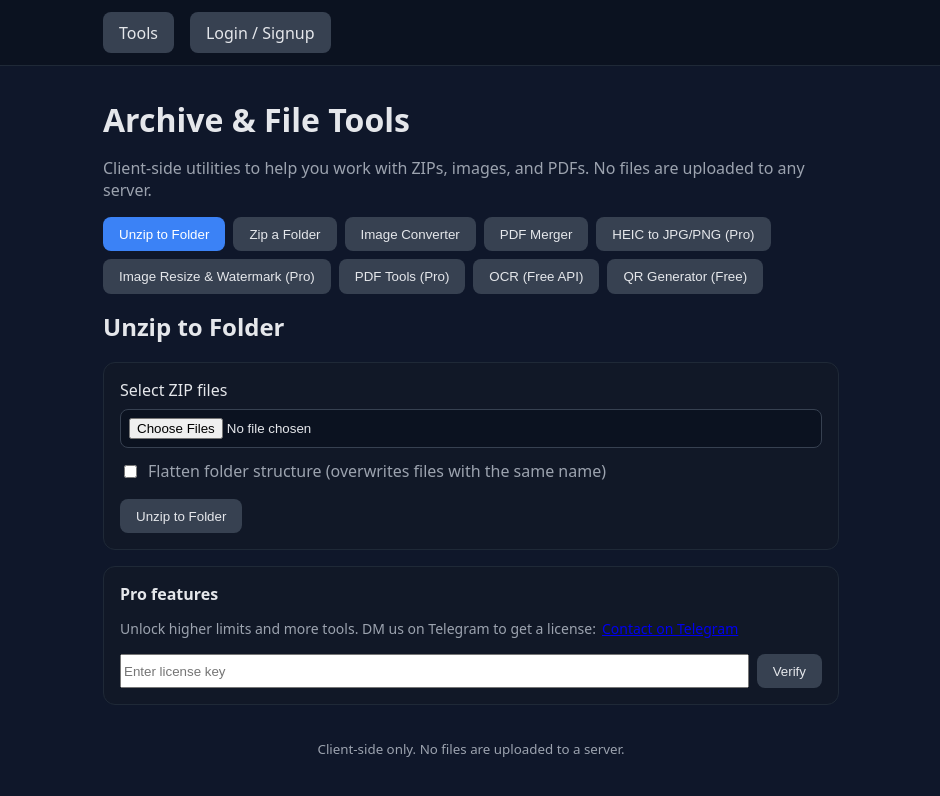
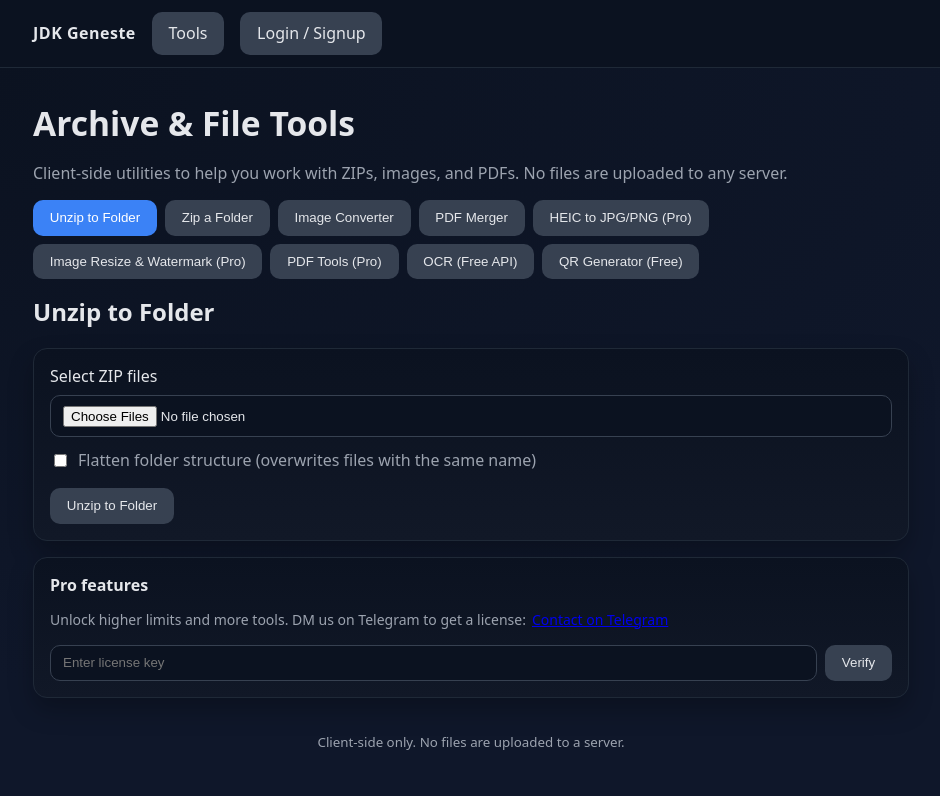
Before and after one commit to arshath2w-afk/blank-project, a Next.js app: page / in a window 1280 px wide. Shown: the top 796 px of the page, without its empty margins (169-1109 px from the left). Built offline with nearby package versions, Linux system fonts and the light colour scheme; no server answers.

Commit message:
feat(ui): refine theme and layout — new colors/gradients, elevation/shadows, input/button styles, animations, and update site title/metadata
Co-authored-by: Genie <genie@cosine.sh>

```diff
--- a/app/globals.css
+++ b/app/globals.css
@@ -1,6 +1,7 @@
 :root {
   --bg: #0f172a;
-  --panel: #111827;
+  --panel: #0b1220;
+  --elev: #111827;
   --text: #e5e7eb;
   --muted: #9ca3af;
   --primary: #3b82f6;
@@ -16,19 +17,20 @@ html, body { height: 100%; }
 body {
   margin: 0;
   font-family: ui-sans-serif, system-ui, -apple-system, Segoe UI, Roboto, Helvetica, Arial, "Apple Color Emoji", "Segoe UI Emoji";
-  background: var(--bg);
+  background: radial-gradient(1200px 600px at 10% 10%, #0b1220, var(--bg));
   color: var(--text);
 }
 
 .container {
-  max-width: 800px;
+  max-width: 940px;
   margin: 0 auto;
   padding: 2rem;
+  animation: fadeIn 400ms ease-out both;
 }
 
 h1 {
   margin: 0 0 0.5rem 0;
-  font-size: 2rem;
+  font-size: 2.1rem;
 }
 
 .subtitle {
@@ -37,19 +39,25 @@ h1 {
 }
 
 .card {
-  background: var(--panel);
+  background: linear-gradient(180deg, var(--panel), var(--elev));
   border: 1px solid #1f2937;
-  border-radius: 12px;
+  border-radius: 14px;
   padding: 1rem;
+  box-shadow: 0 12px 24px rgba(0,0,0,0.25);
+  transition: transform 180ms ease, box-shadow 180ms ease;
+}
+.card:hover {
+  transform: translateY(-2px);
+  box-shadow: 0 16px 32px rgba(0,0,0,0.3);
 }
 
 .label { display: block; margin-bottom: 0.5rem; }
 
-input[type="file"] {
+input[type="file"], input[type="text"], input[type="email"], input[type="password"], input[type="number"], select, textarea {
   width: 100%;
-  padding: 0.5rem;
+  padding: 0.6rem 0.75rem;
   border: 1px solid #374151;
-  border-radius: 8px;
+  border-radius: 10px;
   background: #0b1220;
   color: var(--text);
 }
@@ -60,15 +68,15 @@ input[type="file"] {
 .actions { margin-top: 1rem; display: flex; gap: 0.5rem; flex-wrap: wrap; }
 
 .button {
-  padding: 0.6rem 1rem;
-  border-radius: 8px;
+  padding: 0.65rem 1.05rem;
+  border-radius: 10px;
   border: none;
   cursor: pointer;
   background: #374151;
   color: var(--text);
-  transition: background 0.2s;
+  transition: background 0.2s, transform 120ms ease;
 }
-.button:hover { background: #4b5563; }
+.button:hover { background: #4b5563; transform: translateY(-1px); }
 
 .button.primary { background: var(--primary); color: white; }
 .button.primary:hover { background: var(--primary-dark); }
@@ -85,7 +93,7 @@ input[type="file"] {
 }
 .bar {
   height: 100%;
-  background: var(--accent);
+  background: linear-gradient(90deg, var(--accent), #16a34a);
   width: 0%;
   transition: width 0.15s linear;
 }
@@ -108,3 +116,8 @@ input[type="file"] {
 .hint { color: var(--muted); font-size: 0.875rem; }
 
 .footer { margin-top: 2rem; color: var(--muted); text-align: center; }
+
+@keyframes fadeIn {
+  from { opacity: 0; transform: translateY(6px); }
+  to { opacity: 1; transform: translateY(0); }
+}
--- a/app/layout.js
+++ b/app/layout.js
@@ -1,8 +1,8 @@
 import "./globals.css";
 
 export const metadata = {
-  title: "ZIP Merger",
-  description: "Merge multiple ZIP files client-side and download a combined ZIP."
+  title: "JDK Geneste",
+  description: "JDK Geneste — modern client-side utilities for archives, images, and PDFs. Fast, private, and pro-ready."
 };
 
 export default function RootLayout({ children }) {
@@ -14,6 +14,7 @@ export default function RootLayout({ children }) {
       <body>
         <header style={{ background: "#0b1220", borderBottom: "1px solid #1f2937" }}>
           <nav className="container" style={{ display: "flex", gap: "1rem", alignItems: "center", paddingTop: "0.75rem", paddingBottom: "0.75rem" }}>
+            <span style={{ fontWeight: 600, letterSpacing: 0.5 }}>JDK Geneste</span>
             <a href="/" className="button secondary" style={{ textDecoration: "none" }}>Tools</a>
             <a href="/auth" className="button secondary" style={{ textDecoration: "none" }}>Login / Signup</a>
           </nav>
```
